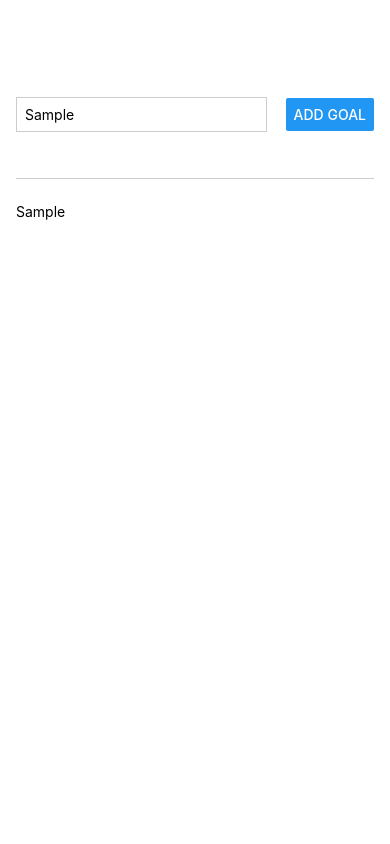
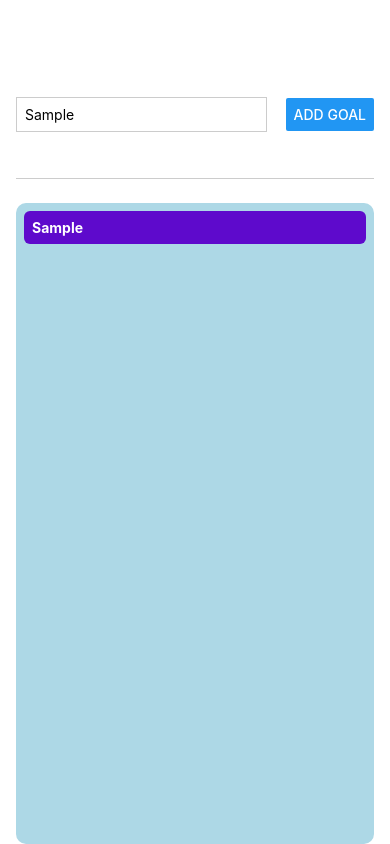
Before and after one commit to ranaawais0303/FirstReactApp, a React Native app: screen / in a window 390 px wide. Both pictures are taken after typing "Sample" into the empty fields and a click on the button "ADD GOAL". Built offline with nearby package versions, Linux system fonts and the light colour scheme.

Commit message:
optimizing lists with flatlist

```diff
--- a/App.js
+++ b/App.js
@@ -1,5 +1,13 @@
 import React, { useState } from "react";
-import { StyleSheet, Text, View, Button, TextInput } from "react-native";
+import {
+  StyleSheet,
+  Text,
+  View,
+  Button,
+  TextInput,
+  ScrollView,
+  FlatList,
+} from "react-native";
 
 export default function App() {
   const [enteredGoalText, setEnteredGoalText] = useState("");
@@ -25,9 +33,17 @@
         <Button title="Add Goal" onPress={addGoalHandler} />
       </View>
       <View style={styles.goalsContainer}>
-        {courseGoal.map((goal) => {
-          return <Text key={goal}>{goal}</Text>;
-        })}
+        <FlatList
+          data={courseGoal}
+          renderItem={(itemData) => {
+            return (
+              <View style={styles.goalItem} key={itemData.index}>
+                <Text style={styles.goalText}>{itemData.item}</Text>
+              </View>
+            );
+          }}
+          alwaysBounceVertical={false}
+        />
       </View>
     </View>
   );
@@ -55,6 +71,18 @@
     padding: 8,
   },
   goalsContainer: {
+    backgroundColor: "lightblue",
+    borderRadius: 10,
     flex: 5,
   },
+  goalItem: {
+    margin: 8,
+    padding: 8,
+    borderRadius: 6,
+    backgroundColor: "#5e0acc",
+  },
+  goalText: {
+    color: "white",
+    fontWeight: "bold",
+  },
 });
```
